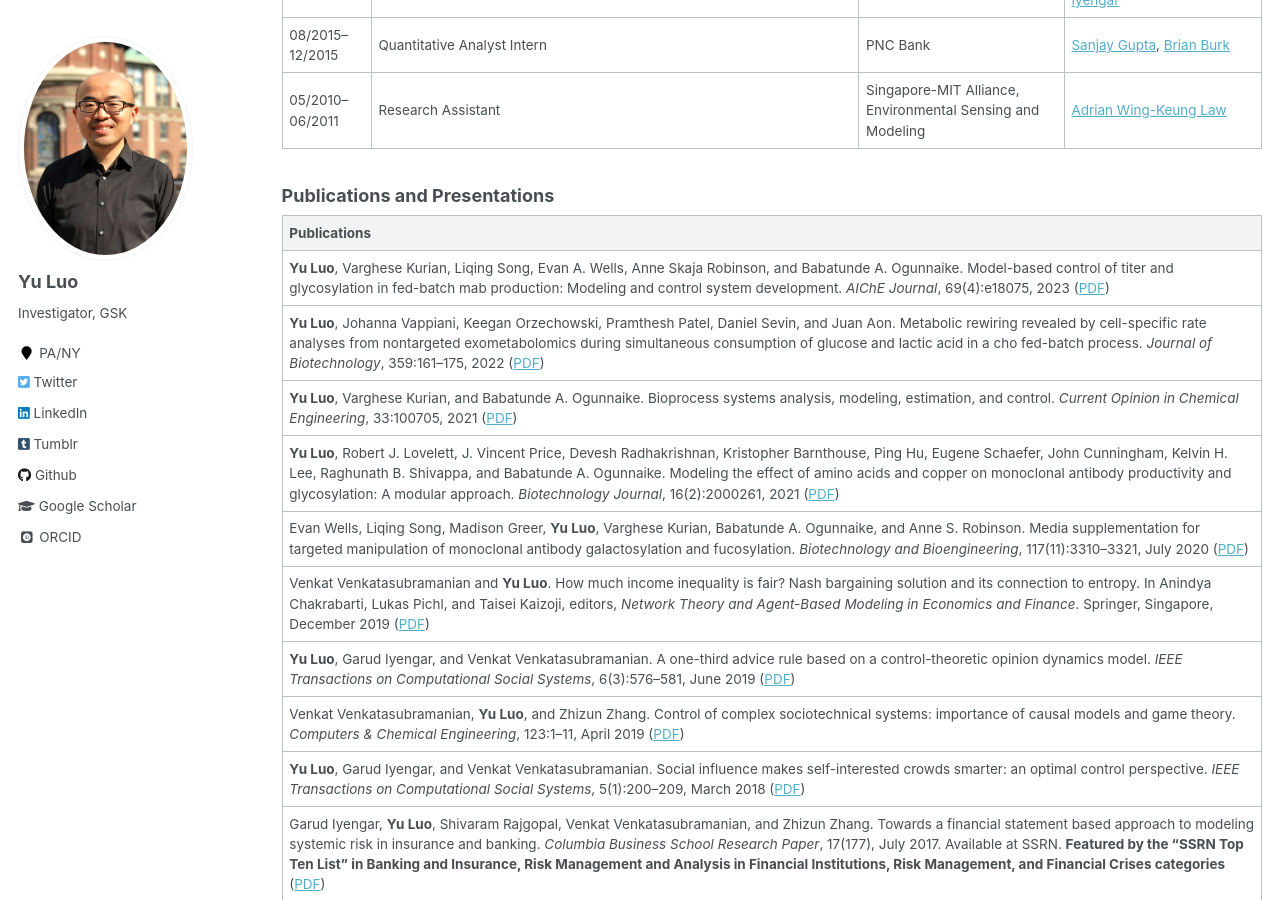
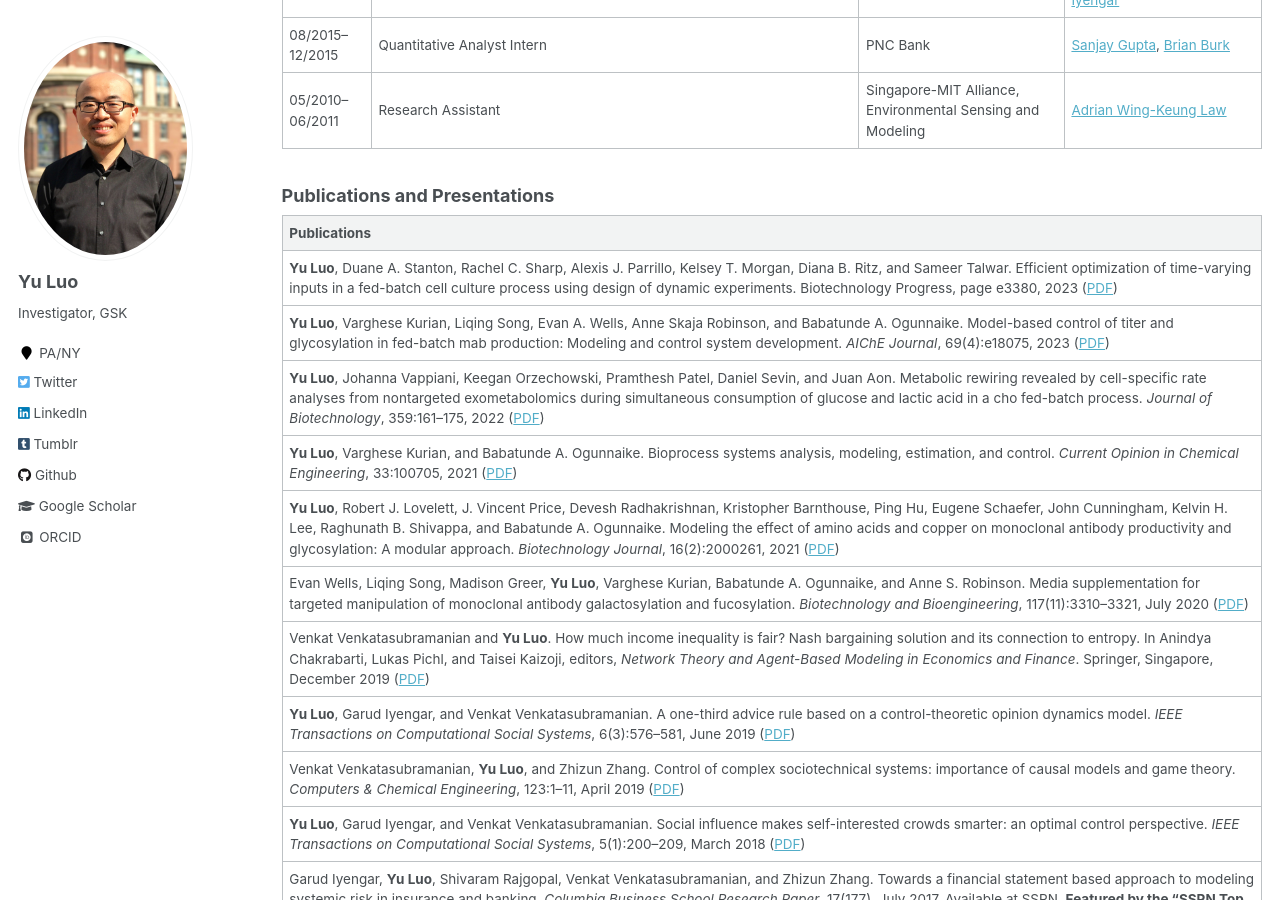
Before and after one commit to l16cn/l16cn.github.io, a Jekyll site: the page built from _pages/experience.md, in a window 1280 px wide and 900 px high, scrolled down 1024 px. Built offline with Jekyll 4.4.1, drawn with Linux system fonts in a browser that asks for light colours; some web fonts are replaced; some of the changed lines change nothing that is shown; some of the changed text lies outside the part shown.

Commit message:
updated cv

```diff
--- a/_pages/experience.md
+++ b/_pages/experience.md
@@ -5,7 +5,7 @@
 author_profile: true
 ---
 
-_Version: 2023-05-15_ ([PDF](../files/2_cv.pdf))
+_Version: 2023-08-05_ ([PDF](../files/2_cv.pdf))
 
 ### Education and Training
 
@@ -46,6 +46,7 @@
 
 |Publications|
 |:-|
+|**Yu Luo**, Duane A. Stanton, Rachel C. Sharp, Alexis J. Parrillo, Kelsey T. Morgan, Diana B. Ritz, and Sameer Talwar. Efficient optimization of time-varying inputs in a fed-batch cell culture process using design of dynamic experiments. Biotechnology Progress, page e3380, 2023 ([PDF](../files/BiotechnologyProgress2023Luo.pdf))|
 |**Yu Luo**, Varghese Kurian, Liqing Song, Evan A. Wells, Anne Skaja Robinson, and Babatunde A. Ogunnaike. Model-based control of titer and glycosylation in fed-batch mab production: Modeling and control system development. _AIChE Journal_, 69(4):e18075, 2023 ([PDF](../files/2023_Luo_2023_AIChE_Journal_Model‐based_control_of_titer_and_glycosylation_in_fed-batch_mAb_production_Modeling_and.pdf))|
 |**Yu Luo**, Johanna Vappiani, Keegan Orzechowski, Pramthesh Patel, Daniel Sevin, and Juan Aon. Metabolic rewiring revealed by cell-specific rate analyses from nontargeted exometabolomics during simultaneous consumption of glucose and lactic acid in a cho fed-batch process. _Journal of Biotechnology_, 359:161–175, 2022 ([PDF](../files/1-s2.0-S0168165622002413-main.pdf))|
 |**Yu Luo**, Varghese Kurian, and Babatunde A. Ogunnaike. Bioprocess systems analysis, modeling, estimation, and control. _Current Opinion in Chemical Engineering_, 33:100705, 2021 ([PDF](../files/1-s2.0-S221133982100037X-main.pdf))|
```
Also changed, not shown: 2 other files.
